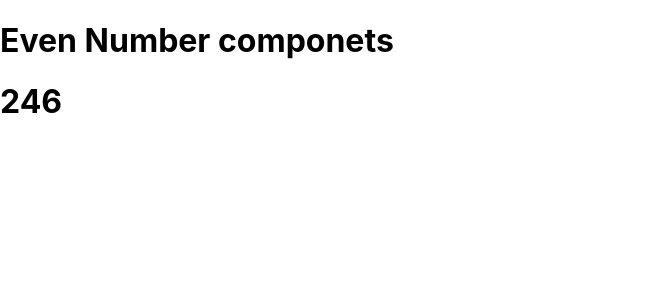
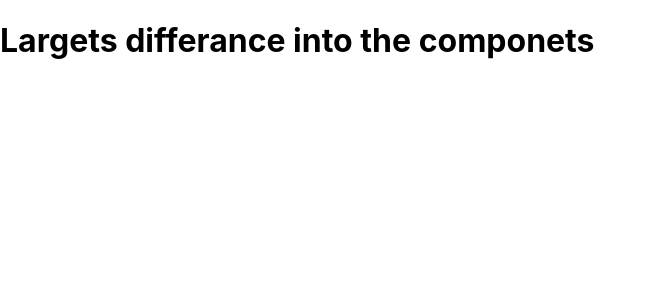
Before and after one commit to aniket2727/React-Interview, a React (Create React App) app in the folder app/: page / in a window 1280 px wide. Shown: the top 300 px of the page, without its empty margins (0-656 px from the left). Built offline with nearby package versions, Linux system fonts and the light colour scheme; no server answers.

Commit message:
add all changes

```diff
--- a/app/src/App.js
+++ b/app/src/App.js
@@ -205,11 +205,11 @@ import ReverseSentence from "./Code46";
 import ConvertCapital from "./Code47";
 import VovelComponet from "./Code48";
 import EvenNumberComponets from "./Code49";
-
+import LargetsDiiferncecompoenst from "./Code50";
 function App() {
   return (
     <div className="">
-       <EvenNumberComponets/>
+       <LargetsDiiferncecompoenst/>
     </div>
   );
 }
--- /dev/null
+++ b/app/src/Code50.js
@@ -0,0 +1,32 @@
+
+
+// code is written by the aniket kadam
+// largest differance
+
+
+
+const LargetsDiiferncecompoenst=()=>{
+
+    const handleproblem=()=>{
+
+
+        const a=[1,2,10,6,5]
+        var diff=Math.abs(a[0]-a[1])
+        for(let i=1;i<a.length-2;i++){
+            if(diff<Math.abs(a[i]-a[i+1])){
+                diff=Math.abs(a[i]-a[i+1])
+            }
+        }
+        return diff;
+    }
+    const result=handleproblem();
+    console.log("result",result);
+    return(
+        <div>
+           <h1>Largets differance into the componets </h1>
+        </div>
+    )
+}
+
+
+export default LargetsDiiferncecompoenst;
```
